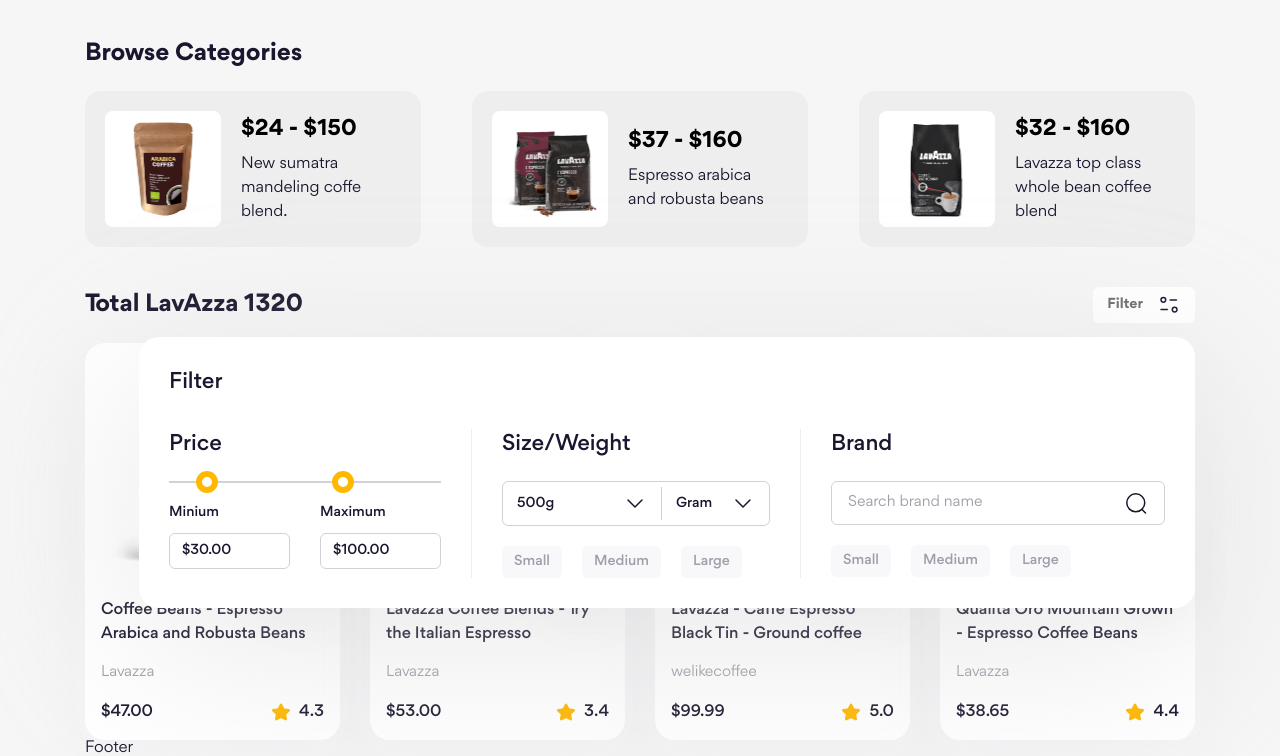
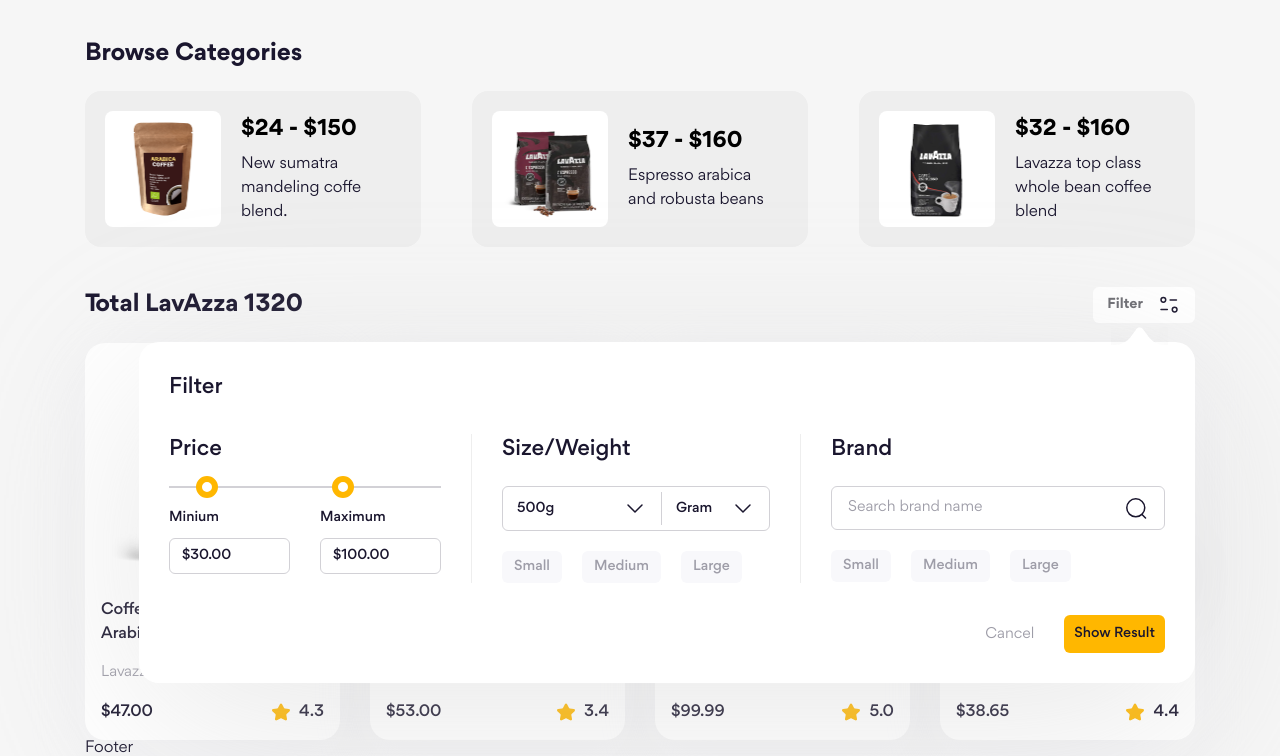
Before and after one commit to lbachannel/grocery-ecommerce, a website: page index.html in a window 1280 px wide. Shown: the part 530-1286 px from the top of the page. Drawn offline with Linux system fonts and the light colour scheme.

Commit message:
code filter #4

```diff
--- a/index.html
+++ b/index.html
@@ -107,6 +107,7 @@
                     </button>
 
                     <div class="filter">
+                        <img src="./assets/icons/arrow-up.png" alt="" class="filter__arrow">
                         <h3 class="filter__heading">Filter</h3>
                         <form action="" class="filter__form">
                             <div class="filter__row">
@@ -178,6 +179,10 @@
                                         </div>
                                     </div>
                                 </div>
+                            </div> <!-- End filter__row -->
+                            <div class="filter__row filter__footer">
+                                <button class="btn btn--text filter__cancel">Cancel</button>
+                                <button class="btn btn--primary filter__submit">Show Result</button>
                             </div>
                         </form>
                     </div>
--- a/scss/components/_buttons.scss
+++ b/scss/components/_buttons.scss
@@ -39,3 +39,47 @@
         margin-top: 6px;
     }
 }
+
+// buttons
+.btn {
+    height: 46px;
+    background: #f8f8fb;
+    padding: 0 20px;
+    border-radius: 6px;
+
+    font-size: 1.8rem;
+    font-weight: 500;
+    user-select: none;
+
+    + .btn {
+        margin-left: 20px;
+    }
+
+    &--text {
+        color: #9e9da8;
+        background: transparent;
+        font-weight: 400;
+    }
+
+    &--primary {
+        background: #ffb700;
+    }
+
+    &--outline {
+        background: transparent;
+        border: 1px solid #d2d1d6;
+    }
+
+    &--rounded {
+        border-radius: 99px;
+    }
+
+    &--disabled {
+        opacity: 0.5;
+        pointer-events: none;
+    }
+
+    &:hover {
+        opacity: 0.9;
+    }
+}
--- a/scss/components/_filter-form.scss
+++ b/scss/components/_filter-form.scss
@@ -6,13 +6,20 @@
 .filter {
     position: absolute;
     right: 0;
-    top: 50px;
+    top: 55px;
 
     padding: 30px;
     border-radius: 20px;
 
     background: var(--filter-form-bg-color);
     filter: drop-shadow(0px 40px 90px var(--filter-form-shadow));
+
+    &__arrow {
+        position: absolute;
+        top: -15px;
+        right: 27px;
+        height: 20.75px;
+    }
 
     &__heading {
         font-size: 2.2rem;
@@ -170,4 +177,24 @@
         margin: 0 30px;
         background: #eee;
     }
+
+    &__footer {
+        display: flex;
+        justify-content: flex-end;
+        margin-top: 32px;
+    }
+
+    &__cancel {
+        font-size: 1.5rem;
+    }
+
+    &__cancel,
+    &__submit {
+        height: 38px;
+        padding: 0 10px;
+    }
+
+    &__submit {
+        font-size: 1.4rem;
+    }
 }
```
Also changed, not shown: assets/css/main.css, assets/icons/arrow-up.png (added), 1 other file.
